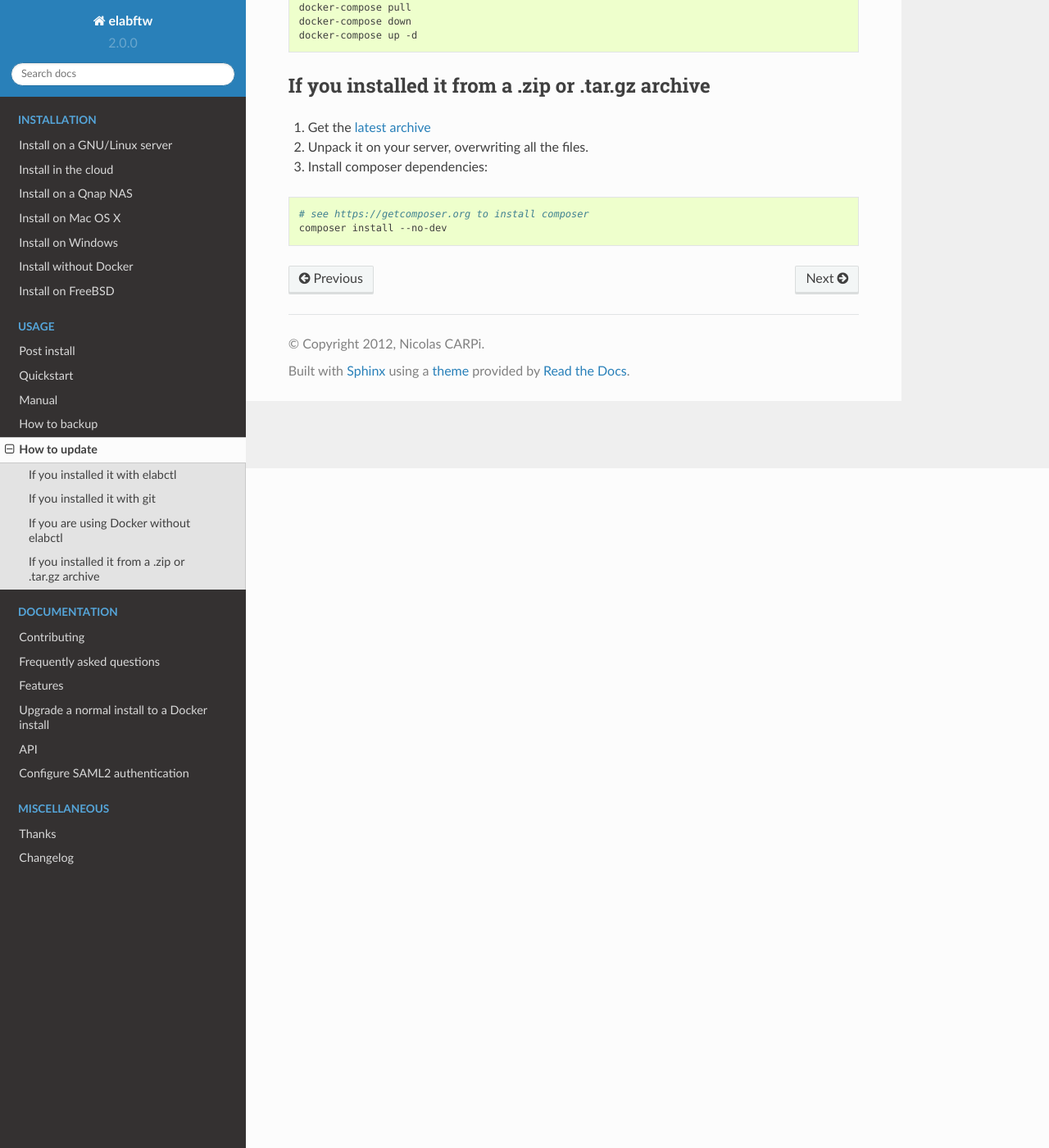
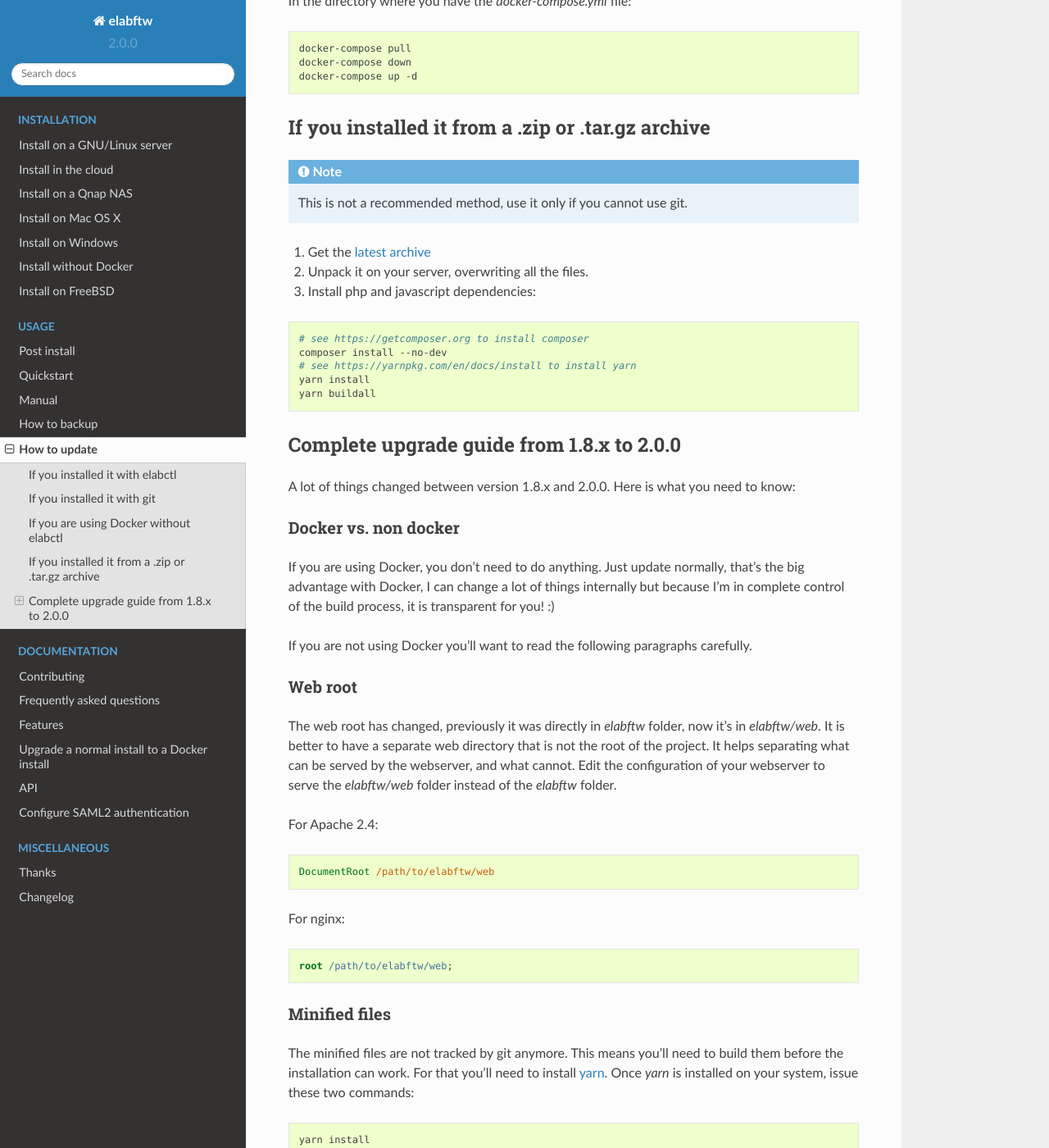
Before and after one commit to elabftw/elabdoc, a Sphinx documentation site: the page built from doc/how-to-update.rst, in a window 1280 px wide and 1400 px high, scrolled down 829 px. Shown: the whole window at 82% size. Built offline with Sphinx 7.4.7 and the Read the Docs theme 2.0.0, drawn with Linux system fonts in a browser that asks for light colours; pages that are not in the unit, such as notebooks, are missing from menus; some of the changed text lies outside the part shown.

Commit message:
start 2.0 upgrade guide

```diff
--- a/doc/how-to-update.rst
+++ b/doc/how-to-update.rst
@@ -24,6 +24,9 @@
     git pull
     # see https://getcomposer.org to install composer
     composer install --no-dev
+    # see https://yarnpkg.com/en/docs/install to install yarn
+    yarn install
+    yarn buildall
 
 If you are using Docker without elabctl
 ^^^^^^^^^^^^^^^^^^^^^^^^^^^^^^^^^^^^^^^
@@ -39,12 +42,72 @@
 If you installed it from a .zip or .tar.gz archive
 ^^^^^^^^^^^^^^^^^^^^^^^^^^^^^^^^^^^^^^^^^^^^^^^^^^
 
+.. note:: This is not a recommended method, use it only if you cannot use git.
+
 1. Get the `latest archive <https://github.com/elabftw/elabftw/releases/latest>`_
 2. Unpack it on your server, overwriting all the files.
 
-3. Install composer dependencies:
+3. Install php and javascript dependencies:
 
 .. code-block:: bash
 
     # see https://getcomposer.org to install composer
     composer install --no-dev
+    # see https://yarnpkg.com/en/docs/install to install yarn
+    yarn install
+    yarn buildall
+
+Complete upgrade guide from 1.8.x to 2.0.0
+^^^^^^^^^^^^^^^^^^^^^^^^^^^^^^^^^^^^^^^^^^
+
+A lot of things changed between version 1.8.x and 2.0.0. Here is what you need to know:
+
+Docker vs. non docker
+---------------------
+
+If you are using Docker, you don't need to do anything. Just update normally, that's the big advantage with Docker, I can change a lot of things internally but because I'm in complete control of the build process, it is transparent for you! :)
+
+If you are not using Docker you'll want to read the following paragraphs carefully.
+
+Web root
+--------
+
+The web root has changed, previously it was directly in `elabftw` folder, now it's in `elabftw/web`. It is better to have a separate web directory that is not the root of the project. It helps separating what can be served by the webserver, and what cannot. Edit the configuration of your webserver to serve the `elabftw/web` folder instead of the `elabftw` folder.
+
+For Apache 2.4:
+
+.. code-block:: apache
+
+    DocumentRoot /path/to/elabftw/web
+
+For nginx:
+
+.. code-block:: nginx
+
+    root /path/to/elabftw/web;
+
+Minified files
+--------------
+
+The minified files are not tracked by git anymore. This means you'll need to build them before the installation can work. For that you'll need to install `yarn <https://yarnpkg.com/en/docs/install>`_. Once `yarn` is installed on your system, issue these two commands:
+
+.. code-block:: bash
+
+    yarn install
+    yarn buildall
+
+The first command will create the `node_modules` directory with all the javascript dependencies, and the second command will build all the necessary minified files (JS and CSS). You will need to do these commands after each update.
+
+The cache directory
+-------------------
+
+Previously all the temporary files were written to `uploads/tmp`, now there is a dedicated `cache` folder in the root directory to store the temporary files (twig cache, mpdf cache and elabftw exports). You'll need to create the directory and give it appropriate permissions:
+
+.. code-block:: bash
+
+    cd /path/to/elabftw
+    mkdir cache
+    chown www-data:www-data cache
+    chmod 700 cache
+
+In the example above I'm using the user/group `www-data` because it's the most common, but you'll need to adapt it to your needs. It might be nginx, httpd or anything else. Refer to the configuration of your webserver to see under which user the webserver is executed.
```
